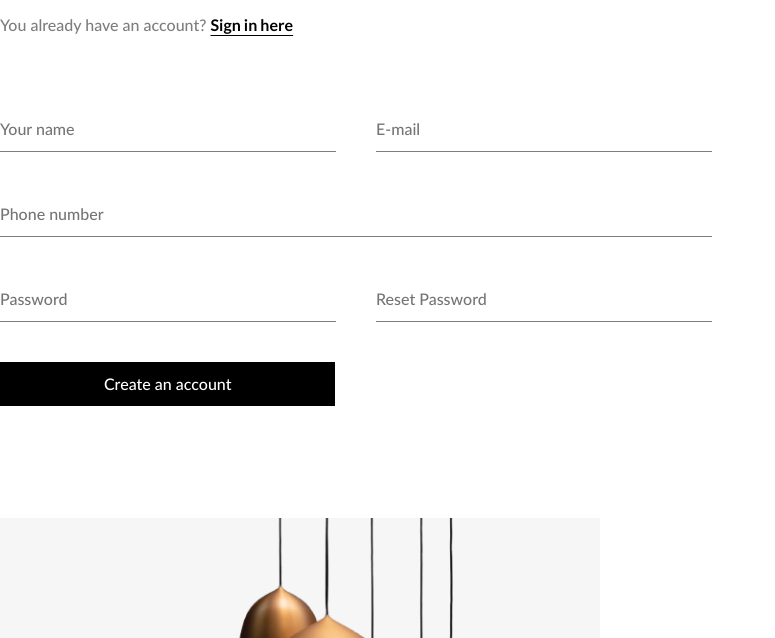
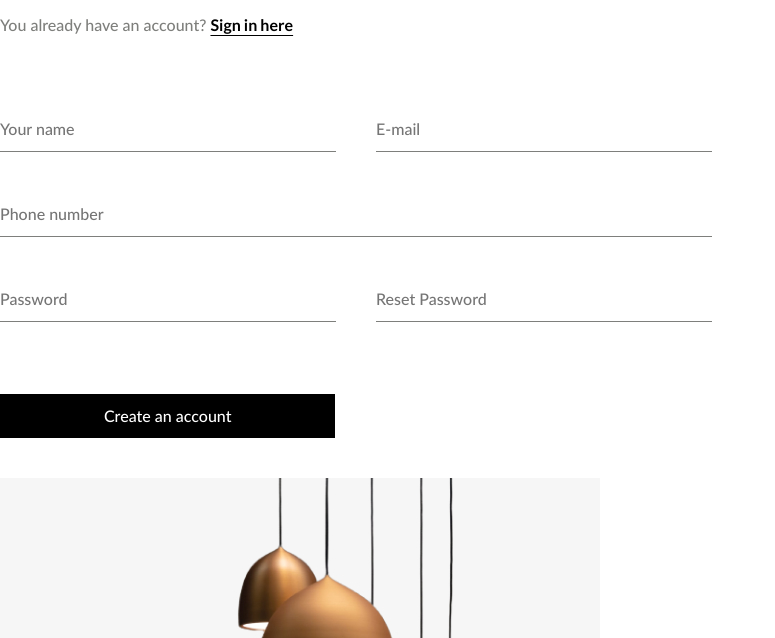
Before and after one commit to Sanni120385/lessons2025, a plain HTML site: page home_work_lesson_14/index.html in a window 1280 px wide. Shown: the part 640-1278 px from the top of the page, without its empty margins (0-775 px from the left). Drawn offline with Linux system fonts and the light colour scheme.

Commit message:
Add files via upload

```diff
--- a/home_work_lesson_14/css/style.css
+++ b/home_work_lesson_14/css/style.css
@@ -175,9 +175,6 @@ margin-bottom: 4.5rem;
 .form-hero__link:hover {
 	box-shadow: 0px 3px 0px 0px rgb(0, 0, 0);
 }
-.form-hero__item {
-	margin-bottom: 72px;
-}
 
 .item-hero-form {
 	display: flex;
@@ -243,7 +240,7 @@ margin-bottom: 4.5rem;
 	padding-block: 0.75rem;
 	padding-inline: 6.5rem;
 	white-space: nowrap;
-
+	margin-top: 32px;
 }
 .button:hover{
 	box-shadow: 0px 0px 5px 5px #b7b8ae;
```
